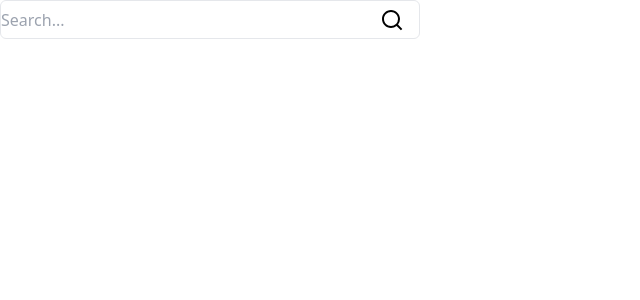
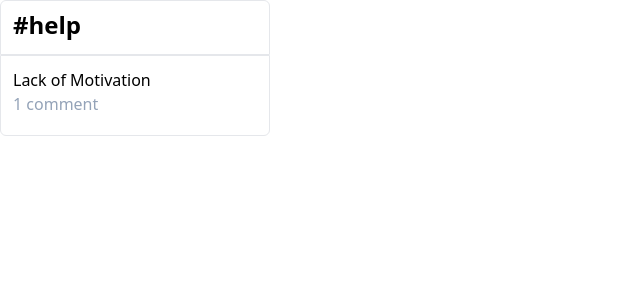
Before and after one commit to lacdev/devto-react-clone, a React (Create React App) app: page / in a window 1280 px wide. Shown: the top 300 px of the page, without its empty margins (0-640 px from the left). Built offline with nearby package versions, Linux system fonts and the light colour scheme.

Commit message:
Right Bar #help component

```diff
--- a/src/App.js
+++ b/src/App.js
@@ -1,11 +1,12 @@
 import { MiComponent } from "./components/ResultsSideBar";
 import { ReadNext } from "./components/ReadNext";
 import { SearchBar } from "./components/SearchBar";
+import { RightbarHelp } from "./components/RightBarHelp";
 
 const App = () => {
   return (
     <>
-      <SearchBar />
+      <RightbarHelp />
     </>
   );
 };
--- /dev/null
+++ b/src/components/RightBarHelp.js
@@ -0,0 +1,21 @@
+import React from "react";
+
+//CSS properties
+const container1 = " border  w-[270px] h-[55px] font-bold text-2xl rounded-t-md";
+const container2 = " border  w-[270px] h-[81px] rounded-b-md  ";
+
+export const RightbarHelp = () => {
+  return (
+    <>
+      <div className={container1}>
+        <h3 className="mx-3 mt-2 hover:text-blue-700">#help</h3>
+      </div>
+      <div className={container2}>
+        <p className="mt-3 mx-3 hover:text-blue-700">Lack of Motivation</p>
+        <p className="text-slate-400  mx-3  hover:bg-[#fffff]">
+          1 comment
+        </p>
+      </div>
+    </>
+  );
+};
```
